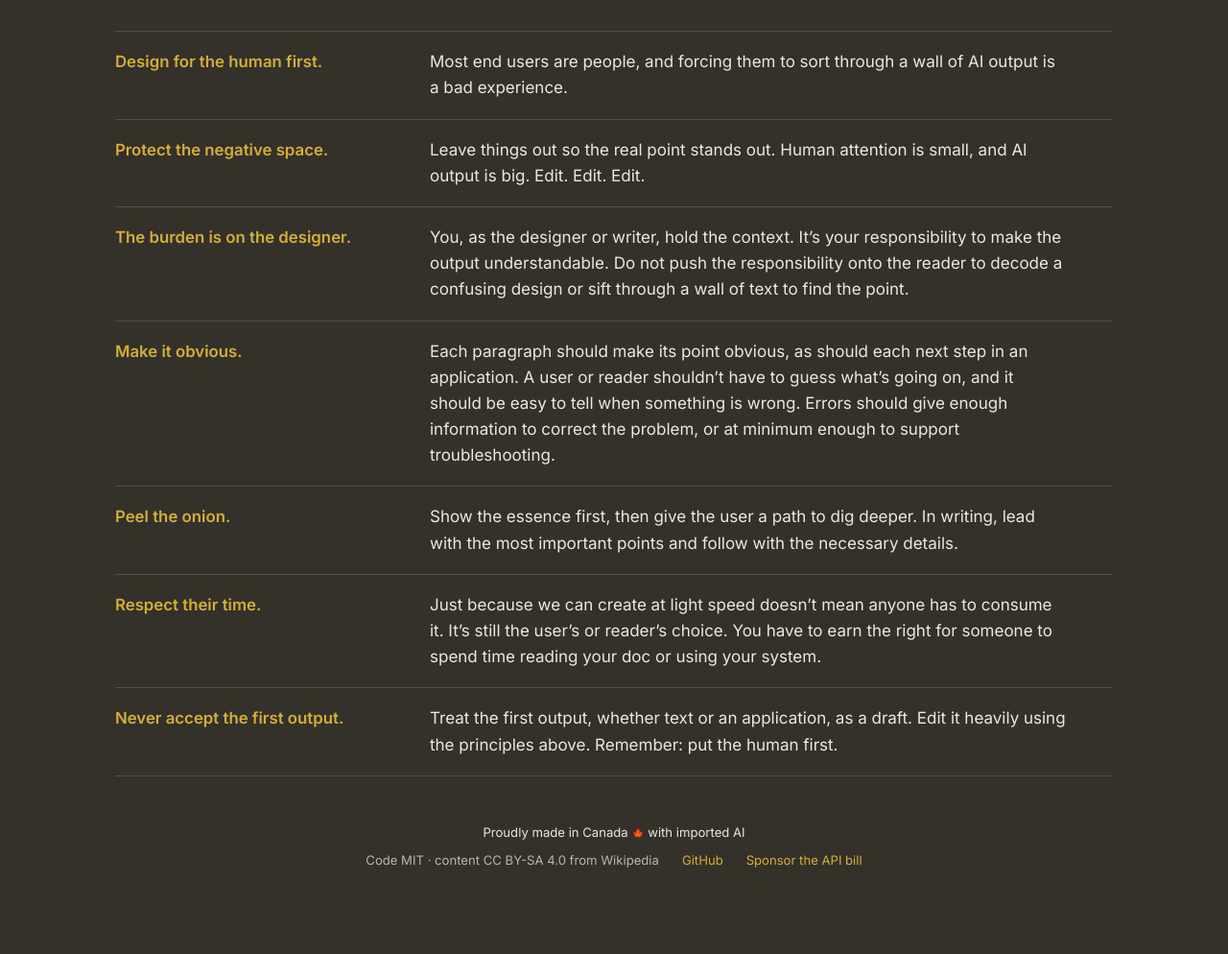
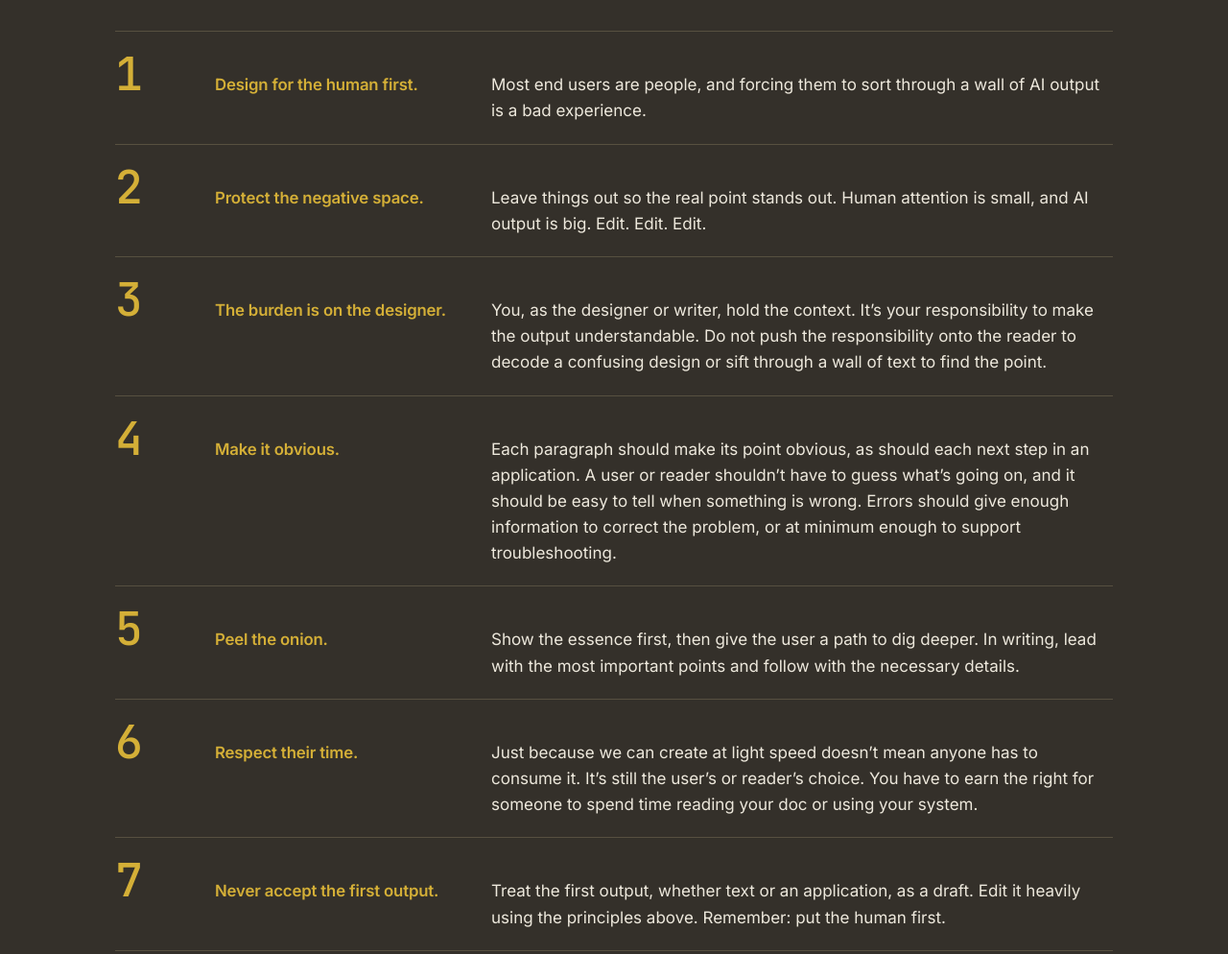
Before and after one commit to mvpete/slopfree-ca, a website: page index.html in a window 1280 px wide. Shown: the part 3660-4654 px from the top of the page at 96% size. Before the commit the page ends 4615 px from the top, so only its background shows below. Drawn offline with Linux system fonts and the light colour scheme; no server answers.

Commit message:
Human First Design: big numbers on the left
Co-Authored-By: Claude Opus 5.5 <noreply@anthropic.com>
Claude-Session: https://claude.ai/code/session_01F1SZer9xJniJy3X9mAaTHb

```diff
--- a/css/styles.css
+++ b/css/styles.css
@@ -372,19 +372,26 @@ h3 { font-size: 1.05rem; letter-spacing: -0.01em; }
 #turnstile { margin-top: 20px; }
 
 /* ---------- Human First Design ---------- */
-.principles { margin: 40px 0 0; display: grid; gap: 0; }
+.principles { list-style: none; padding: 0; margin: 40px 0 0; }
 .principle {
   display: grid;
-  grid-template-columns: minmax(0, 18rem) minmax(0, 1fr);
-  gap: 8px 40px;
-  padding: 18px 0;
+  grid-template-columns: 4.5rem minmax(0, 16rem) minmax(0, 1fr);
+  gap: 8px 32px;
+  align-items: baseline;
+  padding: 20px 0;
   border-top: 1px solid var(--line);
 }
 .principle:last-child { border-bottom: 1px solid var(--line); }
-.principle dt { color: var(--gold); font-weight: 600; font-size: 1.05rem; }
-.principle dd { margin: 0; color: var(--text); max-width: 62ch; }
-.principle dd p { margin: 0 0 8px; }
-.principle dd p:last-child { margin-bottom: 0; }
+.principle-num {
+  font: 500 3rem/1 var(--mono);
+  color: var(--gold);
+  font-variant-numeric: tabular-nums;
+}
+.principle h3 { color: var(--gold); font-weight: 600; font-size: 1.05rem; }
+.principle-text { color: var(--text); max-width: 62ch; }
+.principle-text p { margin: 0 0 8px; }
+.principle-text p:last-child { margin-bottom: 0; }
 @media (max-width: 760px) {
-  .principle { grid-template-columns: 1fr; }
+  .principle { grid-template-columns: 3.25rem minmax(0, 1fr); }
+  .principle-num { font-size: 2.25rem; grid-row: span 2; }
 }
--- a/index.html
+++ b/index.html
@@ -207,15 +207,15 @@
         <p class="eyebrow">Human First Design</p>
         <h2>Crafting for humans, with AI</h2>
         <!-- principles:start -->
-        <dl class="principles">
-          <div class="principle"><dt>Design for the human first.</dt><dd><p>Most end users are people, and forcing them to sort through a wall of AI output is a bad experience.</p></dd></div>
-          <div class="principle"><dt>Protect the negative space.</dt><dd><p>Leave things out so the real point stands out. Human attention is small, and AI output is big. Edit. Edit. Edit.</p></dd></div>
-          <div class="principle"><dt>The burden is on the designer.</dt><dd><p>You, as the designer or writer, hold the context. It’s your responsibility to make the output understandable. Do not push the responsibility onto the reader to decode a confusing design or sift through a wall of text to find the point.</p></dd></div>
-          <div class="principle"><dt>Make it obvious.</dt><dd><p>Each paragraph should make its point obvious, as should each next step in an application. A user or reader shouldn’t have to guess what’s going on, and it should be easy to tell when something is wrong. Errors should give enough information to correct the problem, or at minimum enough to support troubleshooting.</p></dd></div>
-          <div class="principle"><dt>Peel the onion.</dt><dd><p>Show the essence first, then give the user a path to dig deeper. In writing, lead with the most important points and follow with the necessary details.</p></dd></div>
-          <div class="principle"><dt>Respect their time.</dt><dd><p>Just because we can create at light speed doesn’t mean anyone has to consume it. It’s still the user’s or reader’s choice. You have to earn the right for someone to spend time reading your doc or using your system.</p></dd></div>
-          <div class="principle"><dt>Never accept the first output.</dt><dd><p>Treat the first output, whether text or an application, as a draft. Edit it heavily using the principles above. Remember: put the human first.</p></dd></div>
-        </dl>
+        <ol class="principles">
+          <li class="principle"><span class="principle-num" aria-hidden="true">1</span><h3>Design for the human first.</h3><div class="principle-text"><p>Most end users are people, and forcing them to sort through a wall of AI output is a bad experience.</p></div></li>
+          <li class="principle"><span class="principle-num" aria-hidden="true">2</span><h3>Protect the negative space.</h3><div class="principle-text"><p>Leave things out so the real point stands out. Human attention is small, and AI output is big. Edit. Edit. Edit.</p></div></li>
+          <li class="principle"><span class="principle-num" aria-hidden="true">3</span><h3>The burden is on the designer.</h3><div class="principle-text"><p>You, as the designer or writer, hold the context. It’s your responsibility to make the output understandable. Do not push the responsibility onto the reader to decode a confusing design or sift through a wall of text to find the point.</p></div></li>
+          <li class="principle"><span class="principle-num" aria-hidden="true">4</span><h3>Make it obvious.</h3><div class="principle-text"><p>Each paragraph should make its point obvious, as should each next step in an application. A user or reader shouldn’t have to guess what’s going on, and it should be easy to tell when something is wrong. Errors should give enough information to correct the problem, or at minimum enough to support troubleshooting.</p></div></li>
+          <li class="principle"><span class="principle-num" aria-hidden="true">5</span><h3>Peel the onion.</h3><div class="principle-text"><p>Show the essence first, then give the user a path to dig deeper. In writing, lead with the most important points and follow with the necessary details.</p></div></li>
+          <li class="principle"><span class="principle-num" aria-hidden="true">6</span><h3>Respect their time.</h3><div class="principle-text"><p>Just because we can create at light speed doesn’t mean anyone has to consume it. It’s still the user’s or reader’s choice. You have to earn the right for someone to spend time reading your doc or using your system.</p></div></li>
+          <li class="principle"><span class="principle-num" aria-hidden="true">7</span><h3>Never accept the first output.</h3><div class="principle-text"><p>Treat the first output, whether text or an application, as a draft. Edit it heavily using the principles above. Remember: put the human first.</p></div></li>
+        </ol>
         <!-- principles:end -->
       </div>
       <footer class="footer">
--- a/scripts/lib/principles.js
+++ b/scripts/lib/principles.js
@@ -30,9 +30,11 @@ export function readPrinciples(root) {
 
 export function renderPrinciples(list) {
   const items = list
-    .map((p) => `          <div class="principle"><dt>${inline(p.title)}</dt><dd>${p.html}</dd></div>`)
+    .map((p, i) => `          <li class="principle"><span class="principle-num" aria-hidden="true">${i + 1}</span><h3>${inline(p.title)}</h3><div class="principle-text">${p.html}</div></li>`)
     .join("\n");
-  return `<dl class="principles">\n${items}\n        </dl>`;
+  return `<ol class="principles">
+${items}
+        </ol>`;
 }
 
 const START = "<!-- principles:start -->";
```
